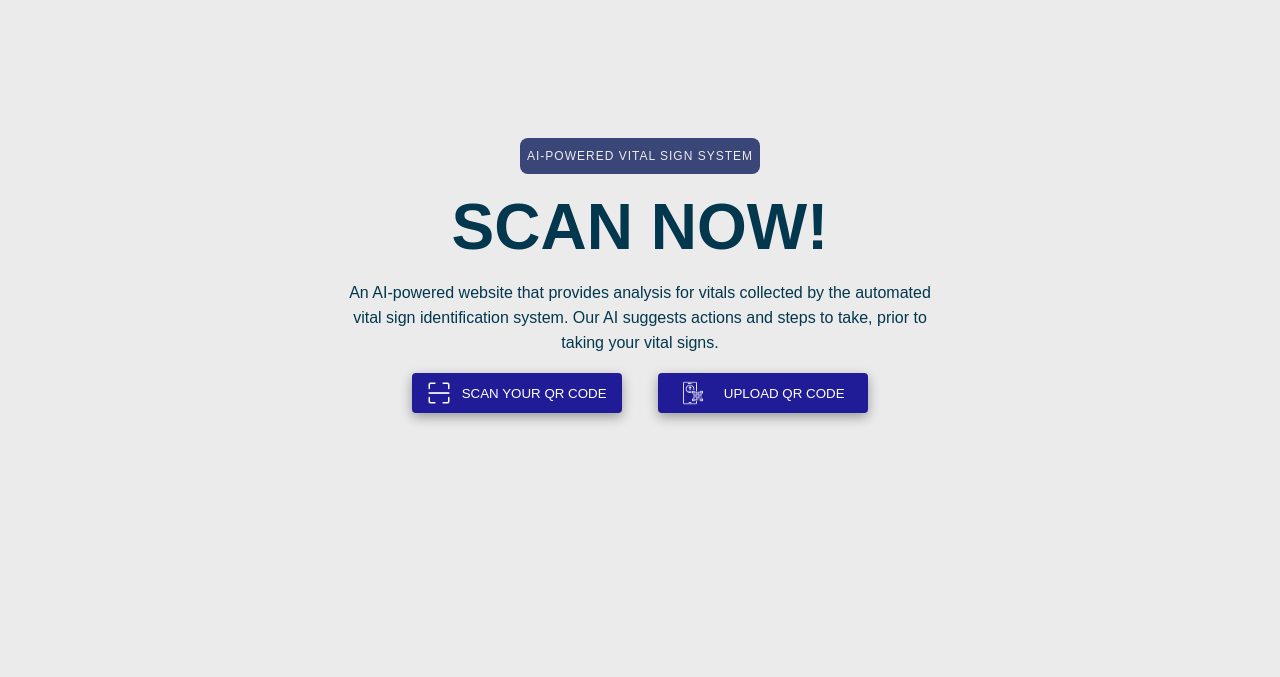
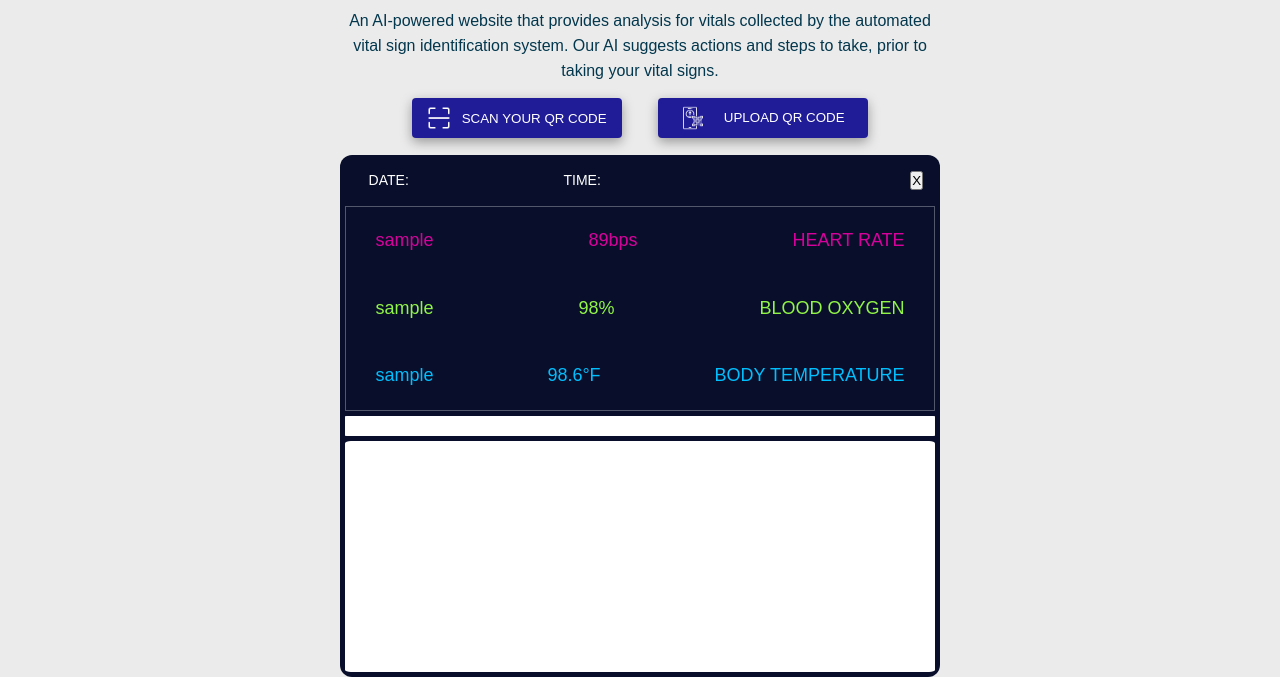
Before and after one commit to EspanaJames/vitalSignSystem, a plain HTML site: page Vital Sign System/index.html in a window 1280 px wide. Both pictures are taken after a click on the button "SCAN YOUR QR CODE". Shown: the part 123-800 px from the top of the page. Drawn offline with Linux system fonts and the light colour scheme.

Commit message:
secondary commit

```diff
--- a/Vital Sign System/assets/styles/indexBaseStyles.css
+++ b/Vital Sign System/assets/styles/indexBaseStyles.css
@@ -31,6 +31,7 @@
   border-bottom: 1px solid rgba(33, 63, 99, 0.6);
   z-index: 1000;
 }
+
 #mainNav > img {
   height: 23px;
   width: 23px;
@@ -55,7 +56,12 @@
   gap: 5px;
   z-index: 0;
   user-select: none;
+  transition:
+    transform 0.6s ease,
+    justify-content 0.6s ease;
+  transition: transform 0.8s cubic-bezier(0.22, 1, 0.36, 1);
 }
+
 #mainContent > div {
   user-select: none;
 }
@@ -144,3 +150,101 @@
   height: 24px;
   width: 24px;
 }
+#contentBox {
+  margin-left: 10px;
+  margin-right: 10px;
+  width: 80vw;
+  max-width: 600px;
+  height: 0;
+  overflow: hidden;
+  background-color: #090f2b;
+  border-radius: 12px;
+  margin-top: 10px;
+
+  opacity: 0;
+  transition:
+    height 0.6s ease,
+    opacity 0.4s ease;
+  padding: 5px;
+  display: flex;
+  flex-direction: column;
+  align-items: center;
+  justify-content: flex-start;
+  gap: 1%;
+}
+#contentBox > p {
+  padding: 20px;
+  color: #ffffff;
+  font-size: 14px;
+  line-height: 22px;
+}
+#contentBox.show {
+  height: 70vh;
+  max-height: 600px;
+  opacity: 1;
+}
+#dateAndTime {
+  display: flex;
+  flex-direction: row;
+  align-items: center;
+  justify-content: space-between;
+  padding-left: 4%;
+  padding-right: 2%;
+  height: 8%;
+  width: 100%;
+}
+#dateAndTime > p {
+  color: #ffffff;
+  font-size: 14px;
+}
+#vitalSigns {
+  display: flex;
+  flex-direction: column;
+  align-items: center;
+  justify-content: space-around;
+  height: 40%;
+  width: 100%;
+  border: 1px solid rgba(255, 255, 255, 0.3);
+}
+.vital-sign {
+  display: flex;
+  flex-direction: row;
+  align-items: center;
+  justify-content: space-between;
+  width: 90%;
+  font-size: 18px;
+}
+#heartRate {
+  color: #d8009d;
+}
+#bloodOxygen {
+  color: #91f548;
+}
+#bodyTemperature {
+  color: #00bfff;
+}
+#qrCount {
+  background-color: #ffffff;
+  display: flex;
+  flex-direction: row;
+  align-items: center;
+  justify-content: space-around;
+  height: 4%;
+  max-height: 300px;
+  width: 100%;
+  background-color: #ffffff;
+  border: 1px solid rgba(255, 255, 255, 0.3);
+  border-radius: 1%;
+}
+#vitalAnalysis {
+  display: flex;
+  flex-direction: column;
+  align-items: center;
+  justify-content: space-around;
+  height: 45%;
+  max-height: 500px;
+  width: 100%;
+  background-color: #ffffff;
+  border: 1px solid rgba(255, 255, 255, 0.3);
+  border-radius: 1%;
+}
--- a/Vital Sign System/index.html
+++ b/Vital Sign System/index.html
@@ -26,17 +26,60 @@
         </h4>
       </div>
       <div id="actionButtons">
-        <button>
+        <button id="scanButton">
           <img src="./assets/images/scanQRImage.png" alt="scan" /><span
             >SCAN YOUR QR CODE</span
           >
         </button>
-        <button>
+        <button id="uploadButton">
           <img src="./assets/images/uploadQRImage.png" alt="upload" /><span
             >UPLOAD QR CODE</span
           >
         </button>
       </div>
+      <div id="contentBox">
+        <div id="dateAndTime">
+          <p id="date">DATE:</p>
+          <p id="time">TIME:</p>
+          <div></div>
+          <button>X</button>
+        </div>
+
+        <div id="vitalSigns">
+          <div class="vital-sign" id="heartRate">
+            <div>sample</div>
+            <div>89bps</div>
+            <div>HEART RATE</div>
+          </div>
+          <div class="vital-sign" id="bloodOxygen">
+            <div>sample</div>
+            <div>98%</div>
+            <div>BLOOD OXYGEN</div>
+          </div>
+          <div class="vital-sign" id="bodyTemperature">
+            <div>sample</div>
+            <div>98.6°F</div>
+            <div>BODY TEMPERATURE</div>
+          </div>
+        </div>
+        <div id="qrCount"></div>
+        <div id="vitalAnalysis"></div>
+      </div>
     </main>
+    <script>
+      const mainContent = document.getElementById("mainContent");
+      const scanBtn = document.getElementById("scanButton");
+      const uploadBtn = document.getElementById("uploadButton");
+      const contentBox = document.getElementById("contentBox");
+
+      function activateUI() {
+        setTimeout(() => {
+          contentBox.classList.add("show");
+        }, 300);
+      }
+
+      scanBtn.addEventListener("click", activateUI);
+      uploadBtn.addEventListener("click", activateUI);
+    </script>
   </body>
 </html>
```
